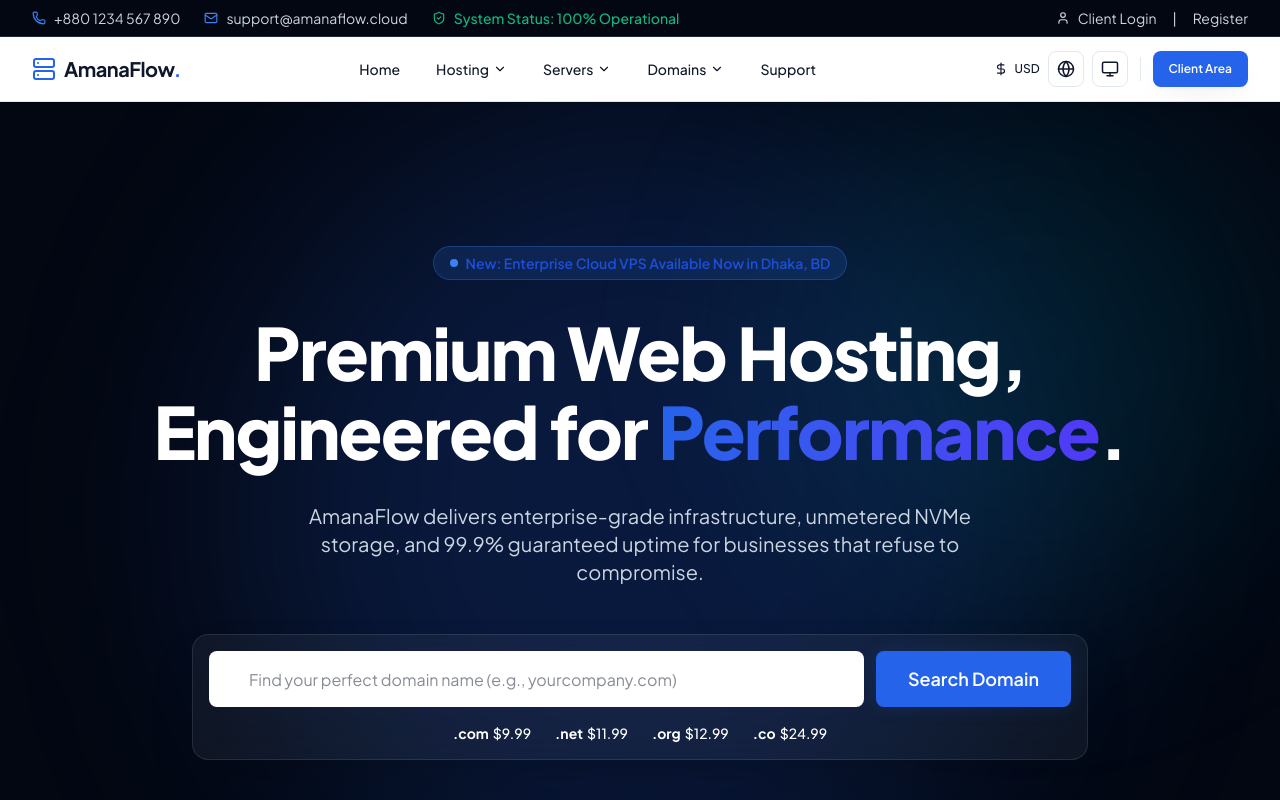
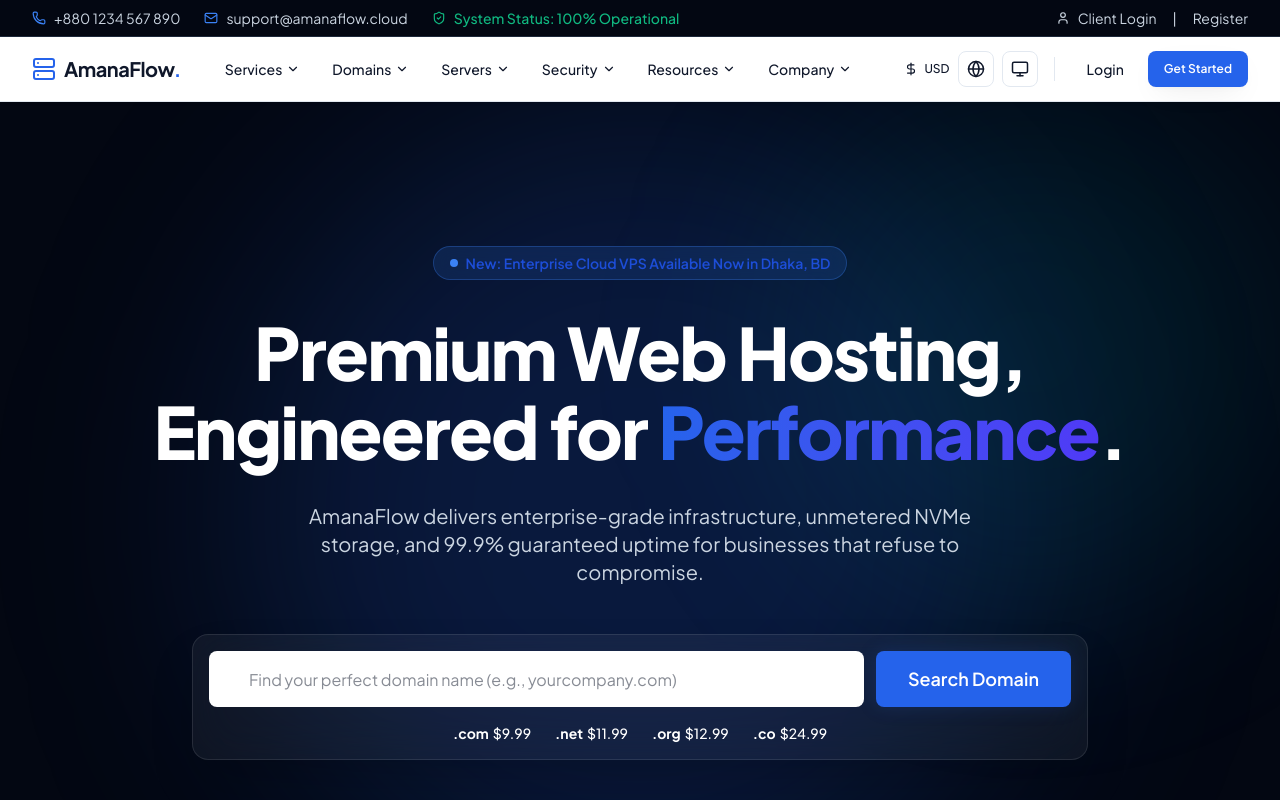
Before and after one commit to mahmudulhassan-dev/amanaflowhosting, a Next.js app: page /en in a window 1280 px wide. Shown: the top 800 px of the page. Built offline with nearby package versions, Linux system fonts and the light colour scheme.

Commit message:
feat(nav): rebuild navigation architecture as per approved spec

```diff
--- a/src/components/layout/Navbar.tsx
+++ b/src/components/layout/Navbar.tsx
@@ -3,14 +3,16 @@
 import * as React from "react";
 import Link from "next/link";
 import { usePathname } from "next/navigation";
-import { Menu, X, Server, Cloud, Shield, Database, Globe, ChevronDown, Zap, Mail } from "lucide-react";
+import {
+  Menu, X, Server, Cloud, Shield, Database, Globe, ChevronDown, Zap, Mail,
+  Search, Lock, LifeBuoy, Users, Building, FileText, ArrowRight, CreditCard
+} from "lucide-react";
 import { cn } from "@/lib/utils";
 import { Button } from "@/components/ui/Button";
 import { ThemeToggle } from "@/components/ui/ThemeToggle";
 import { LanguageToggle } from "@/components/ui/LanguageToggle";
 import { CurrencyToggle } from "@/components/ui/CurrencyToggle";
 import { DropdownItem } from "@/components/ui/DropdownItem";
-import { MegaMenuItem } from "@/components/ui/MegaMenuItem";
 import { MobileMenuItem } from "@/components/ui/MobileMenuItem";
 
 export function Navbar() {
@@ -36,64 +38,123 @@
   }, [isMobileMenuOpen]);
 
   return (
-    <header className="sticky top-0 z-50 w-full border-b border-surface-200 bg-white/90 backdrop-blur-md dark:border-surface-800 dark:bg-surface-950/90 shadow-sm">
+    <header className="sticky top-0 z-50 w-full border-b border-surface-200 bg-white/90 backdrop-blur-md dark:border-surface-800 dark:bg-surface-950/90 shadow-sm transition-all">
       <div className="mx-auto flex h-16 w-full max-w-7xl items-center justify-between px-4 sm:px-6 lg:px-8">
 
         {/* Logo */}
-        <Link href="/" className="flex items-center gap-2 text-surface-900 dark:text-white">
+        <Link href="/" className="flex items-center gap-2 text-surface-900 dark:text-white mr-4 xl:mr-8">
           <Server size={24} className="text-primary-600 dark:text-primary-500" />
           <span className="text-xl font-bold tracking-tight">AmanaFlow<span className="text-primary-600 dark:text-primary-500">.</span></span>
         </Link>
 
         {/* Desktop Navigation */}
-        <nav className="hidden lg:flex items-center gap-1 h-full">
+        <nav className="hidden lg:flex items-center gap-1 xl:gap-2 h-full flex-1">
 
-          <Link href="/" className="px-4 py-2 text-sm font-medium text-surface-600 hover:text-surface-900 dark:text-surface-300 dark:hover:text-white transition-colors">
-            Home
+          {/* Services Dropdown */}
+          <div className="group relative h-full flex items-center">
+            <button className="flex items-center gap-1 px-3 py-2 text-sm font-medium text-surface-600 hover:text-surface-900 dark:text-surface-300 dark:hover:text-white transition-colors">
+              Services <ChevronDown size={14} className="transition-transform group-hover:rotate-180" />
+            </button>
+            <div className="invisible opacity-0 absolute left-0 top-16 w-[480px] -translate-x-12 translate-y-2 rounded-2xl border border-surface-200 bg-white p-4 shadow-premium transition-all duration-200 ease-out group-hover:visible group-hover:translate-y-0 group-hover:opacity-100 dark:border-surface-800 dark:bg-surface-950">
+              <div className="grid grid-cols-2 gap-2">
+                <DropdownItem href="/hosting/shared" icon={<Server size={18}/>}>Shared Hosting</DropdownItem>
+                <DropdownItem href="/hosting/wordpress" icon={<Zap size={18}/>}>WordPress Hosting</DropdownItem>
+                <DropdownItem href="/hosting/business" icon={<Building size={18}/>}>Business Hosting</DropdownItem>
+                <DropdownItem href="/hosting/cloud" icon={<Cloud size={18}/>}>Cloud Hosting</DropdownItem>
+                <DropdownItem href="/hosting/reseller" icon={<Users size={18}/>}>Reseller Hosting</DropdownItem>
+                <DropdownItem href="/hosting/email" icon={<Mail size={18}/>}>Email Hosting</DropdownItem>
+                <DropdownItem href="/hosting/managed" icon={<Shield size={18}/>}>Managed Hosting</DropdownItem>
+                <DropdownItem href="/hosting/starter" icon={<Globe size={18}/>}>Starter Hosting</DropdownItem>
+              </div>
+              <div className="mt-4 pt-4 border-t border-surface-100 dark:border-surface-800 flex justify-between px-2">
+                <Link href="/hosting/compare" className="text-sm font-medium text-surface-500 hover:text-primary-600 dark:hover:text-primary-400">Compare Plans</Link>
+                <Link href="/services" className="text-sm font-medium text-primary-600 dark:text-primary-400 flex items-center group/link">
+                  All Services <ArrowRight size={14} className="ml-1 transition-transform group-hover/link:translate-x-1" />
                 </Link>
+              </div>
+            </div>
+          </div>
 
-          {/* Hosting Mega Menu */}
+          {/* Domains Dropdown */}
           <div className="group relative h-full flex items-center">
-            <button className="flex items-center gap-1 px-4 py-2 text-sm font-medium text-surface-600 hover:text-surface-900 dark:text-surface-300 dark:hover:text-white transition-colors">
-              Hosting <ChevronDown size={14} className="transition-transform group-hover:rotate-180" />
+            <button className="flex items-center gap-1 px-3 py-2 text-sm font-medium text-surface-600 hover:text-surface-900 dark:text-surface-300 dark:hover:text-white transition-colors">
+              Domains <ChevronDown size={14} className="transition-transform group-hover:rotate-180" />
             </button>
-            <div className="invisible opacity-0 absolute left-1/2 top-16 w-screen max-w-3xl -translate-x-1/2 translate-y-4 rounded-2xl border border-surface-200 bg-white p-6 shadow-premium transition-all duration-200 ease-out group-hover:visible group-hover:translate-y-0 group-hover:opacity-100 dark:border-surface-800 dark:bg-surface-950">
-              <div className="grid grid-cols-2 gap-x-8 gap-y-4 relative">
-                <MegaMenuItem href="/hosting/shared" icon={<Server size={24}/>} title="Shared Hosting" description="Cost-effective hosting for small businesses and personal projects." />
-                <MegaMenuItem href="/hosting/wordpress" icon={<Zap size={24}/>} title="WordPress Hosting" description="LiteSpeed servers optimized specifically for WordPress speed." />
-                <MegaMenuItem href="/hosting/business" icon={<Shield size={24}/>} title="Business Hosting" description="High-resource isolated environments for growing companies." />
-                <MegaMenuItem href="/hosting/email" icon={<Mail size={24}/>} title="Email Hosting" description="Professional business email with premium spam protection." />
-              </div>
+            <div className="invisible opacity-0 absolute left-0 top-16 w-60 translate-y-2 rounded-xl border border-surface-200 bg-white p-2 shadow-premium transition-all duration-200 ease-out group-hover:visible group-hover:translate-y-0 group-hover:opacity-100 dark:border-surface-800 dark:bg-surface-950">
+              <DropdownItem href="/domains" icon={<Search size={18}/>}>Domain Search</DropdownItem>
+              <DropdownItem href="/domains/pricing" icon={<CreditCard size={18}/>}>Domain Pricing</DropdownItem>
+              <DropdownItem href="/domains/transfer" icon={<ArrowRight size={18}/>}>Domain Transfer</DropdownItem>
+              <div className="my-1 border-t border-surface-100 dark:border-surface-800" />
+              <DropdownItem href="/domains/whois" icon={<Globe size={18}/>}>WHOIS Lookup</DropdownItem>
+              <DropdownItem href="/domains/extensions" icon={<Database size={18}/>}>Domain Extensions</DropdownItem>
+              <DropdownItem href="/domains/guide" icon={<FileText size={18}/>}>Domain Guide</DropdownItem>
             </div>
           </div>
 
           {/* Servers Dropdown */}
           <div className="group relative h-full flex items-center">
-            <button className="flex items-center gap-1 px-4 py-2 text-sm font-medium text-surface-600 hover:text-surface-900 dark:text-surface-300 dark:hover:text-white transition-colors">
+            <button className="flex items-center gap-1 px-3 py-2 text-sm font-medium text-surface-600 hover:text-surface-900 dark:text-surface-300 dark:hover:text-white transition-colors">
               Servers <ChevronDown size={14} className="transition-transform group-hover:rotate-180" />
             </button>
-            <div className="invisible opacity-0 absolute left-0 top-16 w-64 translate-y-2 rounded-xl border border-surface-200 bg-white p-2 shadow-premium transition-all duration-200 ease-out group-hover:visible group-hover:translate-y-0 group-hover:opacity-100 dark:border-surface-800 dark:bg-surface-950">
-              <DropdownItem href="/servers/linux-vps" icon={<Cloud size={18}/>}>Linux VPS</DropdownItem>
-              <DropdownItem href="/servers/windows-vps" icon={<Server size={18}/>}>Windows VPS</DropdownItem>
-              <DropdownItem href="/servers/dedicated" icon={<Shield size={18}/>}>Dedicated Servers</DropdownItem>
+            <div className="invisible opacity-0 absolute left-0 top-16 w-56 translate-y-2 rounded-xl border border-surface-200 bg-white p-2 shadow-premium transition-all duration-200 ease-out group-hover:visible group-hover:translate-y-0 group-hover:opacity-100 dark:border-surface-800 dark:bg-surface-950">
+              <DropdownItem href="/hosting/vps" icon={<Cloud size={18}/>}>Linux VPS</DropdownItem>
+              <DropdownItem href="/hosting/windows-vps" icon={<Database size={18}/>}>Windows VPS</DropdownItem>
+              <DropdownItem href="/hosting/dedicated" icon={<Server size={18}/>}>Dedicated Servers</DropdownItem>
+              <DropdownItem href="/hosting/bare-metal" icon={<Zap size={18}/>}>Bare Metal</DropdownItem>
             </div>
           </div>
 
-          {/* Domains Dropdown */}
+          {/* Security Dropdown */}
           <div className="group relative h-full flex items-center">
-            <button className="flex items-center gap-1 px-4 py-2 text-sm font-medium text-surface-600 hover:text-surface-900 dark:text-surface-300 dark:hover:text-white transition-colors">
-              Domains <ChevronDown size={14} className="transition-transform group-hover:rotate-180" />
+            <button className="flex items-center gap-1 px-3 py-2 text-sm font-medium text-surface-600 hover:text-surface-900 dark:text-surface-300 dark:hover:text-white transition-colors">
+              Security <ChevronDown size={14} className="transition-transform group-hover:rotate-180" />
             </button>
             <div className="invisible opacity-0 absolute left-0 top-16 w-56 translate-y-2 rounded-xl border border-surface-200 bg-white p-2 shadow-premium transition-all duration-200 ease-out group-hover:visible group-hover:translate-y-0 group-hover:opacity-100 dark:border-surface-800 dark:bg-surface-950">
-              <DropdownItem href="/domains/search" icon={<Globe size={18}/>}>Domain Search</DropdownItem>
-              <DropdownItem href="/domains/transfer" showArrow>Transfer Domain</DropdownItem>
-              <DropdownItem href="/domains/pricing">Domain Pricing</DropdownItem>
+              <DropdownItem href="/security/ssl" icon={<Lock size={18}/>}>SSL Certificates</DropdownItem>
+              <DropdownItem href="/security/ddos" icon={<Shield size={18}/>}>DDoS Protection</DropdownItem>
+              <DropdownItem href="/security/backups" icon={<Database size={18}/>}>Automated Backups</DropdownItem>
+              <DropdownItem href="/security/sitelock" icon={<Search size={18}/>}>Malware Scanner</DropdownItem>
             </div>
           </div>
 
-          <Link href="/contact" className="px-4 py-2 text-sm font-medium text-surface-600 hover:text-surface-900 dark:text-surface-300 dark:hover:text-white transition-colors">
-            Support
-          </Link>
+          {/* Resources Dropdown */}
+          <div className="group relative h-full flex items-center">
+            <button className="flex items-center gap-1 px-3 py-2 text-sm font-medium text-surface-600 hover:text-surface-900 dark:text-surface-300 dark:hover:text-white transition-colors">
+              Resources <ChevronDown size={14} className="transition-transform group-hover:rotate-180" />
+            </button>
+            <div className="invisible opacity-0 absolute left-0 top-16 w-[400px] -translate-x-12 translate-y-2 rounded-2xl border border-surface-200 bg-white p-4 shadow-premium transition-all duration-200 ease-out group-hover:visible group-hover:translate-y-0 group-hover:opacity-100 dark:border-surface-800 dark:bg-surface-950">
+              <div className="grid grid-cols-2 gap-2">
+                <DropdownItem href="/knowledgebase" icon={<FileText size={18}/>}>Knowledgebase</DropdownItem>
+                <DropdownItem href="/tutorials" icon={<Zap size={18}/>}>Tutorials</DropdownItem>
+                <DropdownItem href="/blog" icon={<Globe size={18}/>}>Blog</DropdownItem>
+                <DropdownItem href="/docs" icon={<Lock size={18}/>}>Documentation</DropdownItem>
+                <DropdownItem href="/migration" icon={<ArrowRight size={18}/>}>Migration Help</DropdownItem>
+                <DropdownItem href="/status" icon={<Server size={18}/>}>System Status</DropdownItem>
+              </div>
+              <div className="mt-4 pt-4 border-t border-surface-100 dark:border-surface-800 flex gap-2">
+                <Button variant="outline" size="sm" className="w-full text-xs" asChild><Link href="/contact">Contact Support</Link></Button>
+                <Button variant="primary" size="sm" className="w-full text-xs" asChild><Link href="/submit-ticket">Submit Ticket</Link></Button>
+              </div>
+            </div>
+          </div>
+
+          {/* Company Dropdown */}
+          <div className="group relative h-full flex items-center">
+            <button className="flex items-center gap-1 px-3 py-2 text-sm font-medium text-surface-600 hover:text-surface-900 dark:text-surface-300 dark:hover:text-white transition-colors">
+              Company <ChevronDown size={14} className="transition-transform group-hover:rotate-180" />
+            </button>
+            <div className="invisible opacity-0 absolute right-0 top-16 w-56 translate-y-2 rounded-xl border border-surface-200 bg-white p-2 shadow-premium transition-all duration-200 ease-out group-hover:visible group-hover:translate-y-0 group-hover:opacity-100 dark:border-surface-800 dark:bg-surface-950">
+              <DropdownItem href="/about" icon={<Building size={18}/>}>About Us</DropdownItem>
+              <DropdownItem href="/why-choose-us" icon={<Zap size={18}/>}>Why Choose Us</DropdownItem>
+              <DropdownItem href="/reviews" icon={<Users size={18}/>}>Reviews</DropdownItem>
+              <div className="my-1 border-t border-surface-100 dark:border-surface-800" />
+              <DropdownItem href="/affiliate" icon={<Globe size={18}/>}>Affiliate Program</DropdownItem>
+              <DropdownItem href="/partner" icon={<Shield size={18}/>}>Partner Program</DropdownItem>
+              <DropdownItem href="/careers" icon={<LifeBuoy size={18}/>}>Careers</DropdownItem>
+              <div className="my-1 border-t border-surface-100 dark:border-surface-800" />
+              <DropdownItem href="/contact" icon={<Mail size={18}/>}>Contact</DropdownItem>
+            </div>
+          </div>
 
         </nav>
 
@@ -102,13 +163,16 @@
           <CurrencyToggle />
           <LanguageToggle />
           <ThemeToggle />
-          <div className="w-px h-6 bg-surface-200 dark:bg-surface-800 mx-1" />
-          <Button variant="primary" size="sm">Client Area</Button>
+          <div className="w-px h-6 bg-surface-200 dark:bg-surface-800 mx-2" />
+          <Link href="/login" className="px-4 py-2 text-sm font-medium text-surface-600 hover:text-surface-900 dark:text-surface-300 dark:hover:text-white transition-colors">
+            Login
+          </Link>
+          <Button variant="primary" size="sm" className="hidden xl:inline-flex">Get Started</Button>
         </div>
 
         {/* Mobile Toggle */}
         <button
-          className="lg:hidden p-2 text-surface-600 hover:text-surface-900 dark:text-surface-300 dark:hover:text-white outline-none"
+          className="lg:hidden p-2 text-surface-600 hover:text-surface-900 dark:text-surface-300 dark:hover:text-white outline-none ml-2"
           onClick={() => setIsMobileMenuOpen(true)}
         >
            <Menu size={24} />
@@ -132,7 +196,7 @@
       >
         {/* Drawer Header */}
         <div className="flex items-center justify-between px-6 py-4 border-b border-surface-100 dark:border-surface-800">
-          <Link href="/" className="flex items-center gap-2 text-surface-900 dark:text-white">
+          <Link href="/" className="flex items-center gap-2 text-surface-900 dark:text-white" onClick={() => setIsMobileMenuOpen(false)}>
              <Server size={20} className="text-primary-600 dark:text-primary-500" />
              <span className="text-lg font-bold">AmanaFlow.</span>
           </Link>
@@ -146,36 +210,20 @@
 
         {/* Drawer Scrollable Content */}
         <div className="flex-1 overflow-y-auto px-2 py-4">
-          <MobileMenuItem href="/">Home</MobileMenuItem>
-
           <MobileMenuItem
             isParent
-            isOpen={activeMobileDropdown === "hosting"}
-            onToggle={() => setActiveMobileDropdown(prev => prev === "hosting" ? null : "hosting")}
+            isOpen={activeMobileDropdown === "services"}
+            onToggle={() => setActiveMobileDropdown(prev => prev === "services" ? null : "services")}
           >
-            Hosting
+            Services
           </MobileMenuItem>
-          {activeMobileDropdown === "hosting" && (
+          {activeMobileDropdown === "services" && (
             <div className="bg-surface-50 dark:bg-surface-900/40 rounded-lg mx-2 my-1 overflow-hidden">
                <MobileMenuItem href="/hosting/shared" className="border-none py-3">Shared Hosting</MobileMenuItem>
                <MobileMenuItem href="/hosting/wordpress" className="border-none py-3">WordPress Hosting</MobileMenuItem>
                <MobileMenuItem href="/hosting/business" className="border-none py-3">Business Hosting</MobileMenuItem>
-              <MobileMenuItem href="/hosting/email" className="border-none py-3">Email Hosting</MobileMenuItem>
-            </div>
-          )}
-
-          <MobileMenuItem
-            isParent
-            isOpen={activeMobileDropdown === "servers"}
-            onToggle={() => setActiveMobileDropdown(prev => prev === "servers" ? null : "servers")}
-          >
-            Servers
-          </MobileMenuItem>
-          {activeMobileDropdown === "servers" && (
-            <div className="bg-surface-50 dark:bg-surface-900/40 rounded-lg mx-2 my-1 overflow-hidden">
-              <MobileMenuItem href="/servers/linux-vps" className="border-none py-3">Linux VPS</MobileMenuItem>
-              <MobileMenuItem href="/servers/windows-vps" className="border-none py-3">Windows VPS</MobileMenuItem>
-              <MobileMenuItem href="/servers/dedicated" className="border-none py-3">Dedicated Servers</MobileMenuItem>
+               <MobileMenuItem href="/hosting/cloud" className="border-none py-3">Cloud Hosting</MobileMenuItem>
+               <MobileMenuItem href="/hosting/vps" className="border-none py-3">Virtual Private Servers</MobileMenuItem>
             </div>
           )}
 
@@ -188,17 +236,48 @@
           </MobileMenuItem>
           {activeMobileDropdown === "domains" && (
             <div className="bg-surface-50 dark:bg-surface-900/40 rounded-lg mx-2 my-1 overflow-hidden">
-              <MobileMenuItem href="/domains/search" className="border-none py-3">Domain Search</MobileMenuItem>
+               <MobileMenuItem href="/domains" className="border-none py-3">Domain Search</MobileMenuItem>
+               <MobileMenuItem href="/domains/pricing" className="border-none py-3">Domain Pricing</MobileMenuItem>
                <MobileMenuItem href="/domains/transfer" className="border-none py-3">Transfer Domain</MobileMenuItem>
             </div>
           )}
 
-          <MobileMenuItem href="/contact">Support</MobileMenuItem>
+          <MobileMenuItem
+            isParent
+            isOpen={activeMobileDropdown === "resources"}
+            onToggle={() => setActiveMobileDropdown(prev => prev === "resources" ? null : "resources")}
+          >
+            Resources
+          </MobileMenuItem>
+          {activeMobileDropdown === "resources" && (
+            <div className="bg-surface-50 dark:bg-surface-900/40 rounded-lg mx-2 my-1 overflow-hidden">
+               <MobileMenuItem href="/knowledgebase" className="border-none py-3">Knowledgebase</MobileMenuItem>
+               <MobileMenuItem href="/tutorials" className="border-none py-3">Tutorials</MobileMenuItem>
+               <MobileMenuItem href="/blog" className="border-none py-3">Our Blog</MobileMenuItem>
+               <MobileMenuItem href="/contact" className="border-none py-3 text-primary-600 font-medium">Contact Support</MobileMenuItem>
+            </div>
+          )}
+
+          <MobileMenuItem
+            isParent
+            isOpen={activeMobileDropdown === "company"}
+            onToggle={() => setActiveMobileDropdown(prev => prev === "company" ? null : "company")}
+          >
+            Company
+          </MobileMenuItem>
+          {activeMobileDropdown === "company" && (
+            <div className="bg-surface-50 dark:bg-surface-900/40 rounded-lg mx-2 my-1 overflow-hidden">
+               <MobileMenuItem href="/about" className="border-none py-3">About Us</MobileMenuItem>
+               <MobileMenuItem href="/affiliate" className="border-none py-3">Affiliate Program</MobileMenuItem>
+               <MobileMenuItem href="/contact" className="border-none py-3">Contact</MobileMenuItem>
+            </div>
+          )}
         </div>
 
         {/* Drawer Footer CTA */}
-        <div className="p-6 border-t border-surface-100 dark:border-surface-800 mt-auto">
-          <Button variant="primary" fullWidth size="lg">Client Area Login</Button>
+        <div className="p-6 border-t border-surface-100 dark:border-surface-800 mt-auto flex flex-col gap-3">
+          <Button variant="outline" fullWidth size="lg" asChild><Link href="/login">Login to Account</Link></Button>
+          <Button variant="primary" fullWidth size="lg">Get Started</Button>
         </div>
       </div>
 
```
Lines whose indentation alone changed are shown as unchanged.
